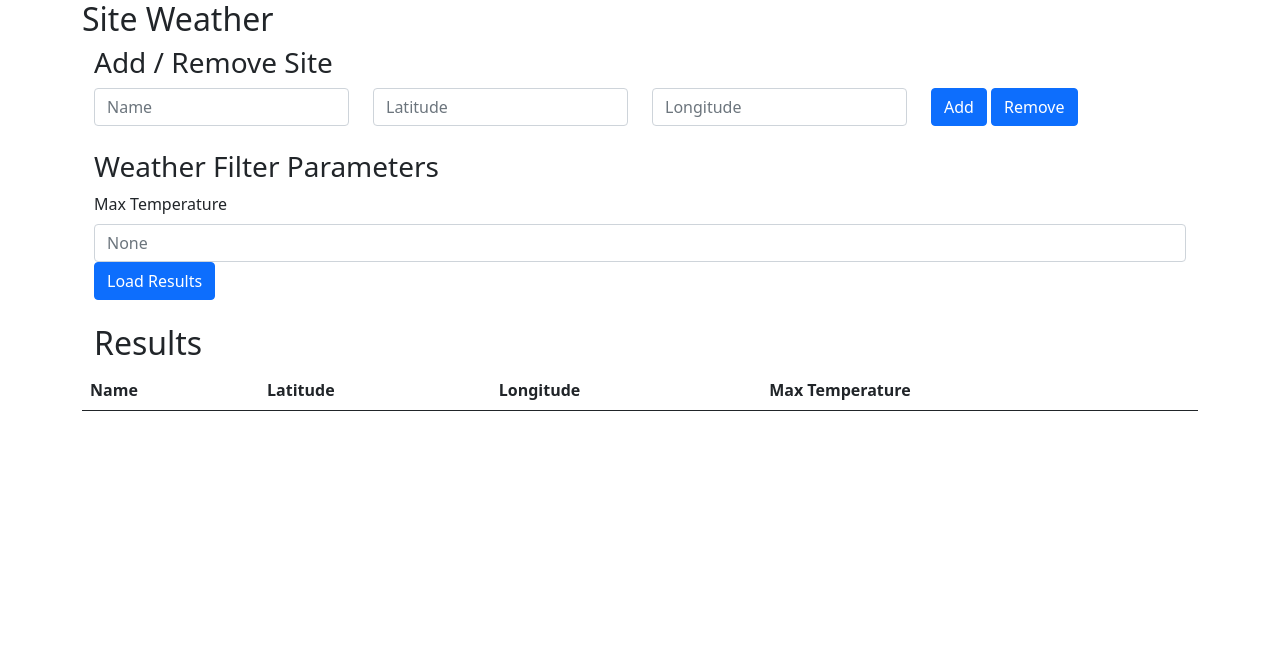
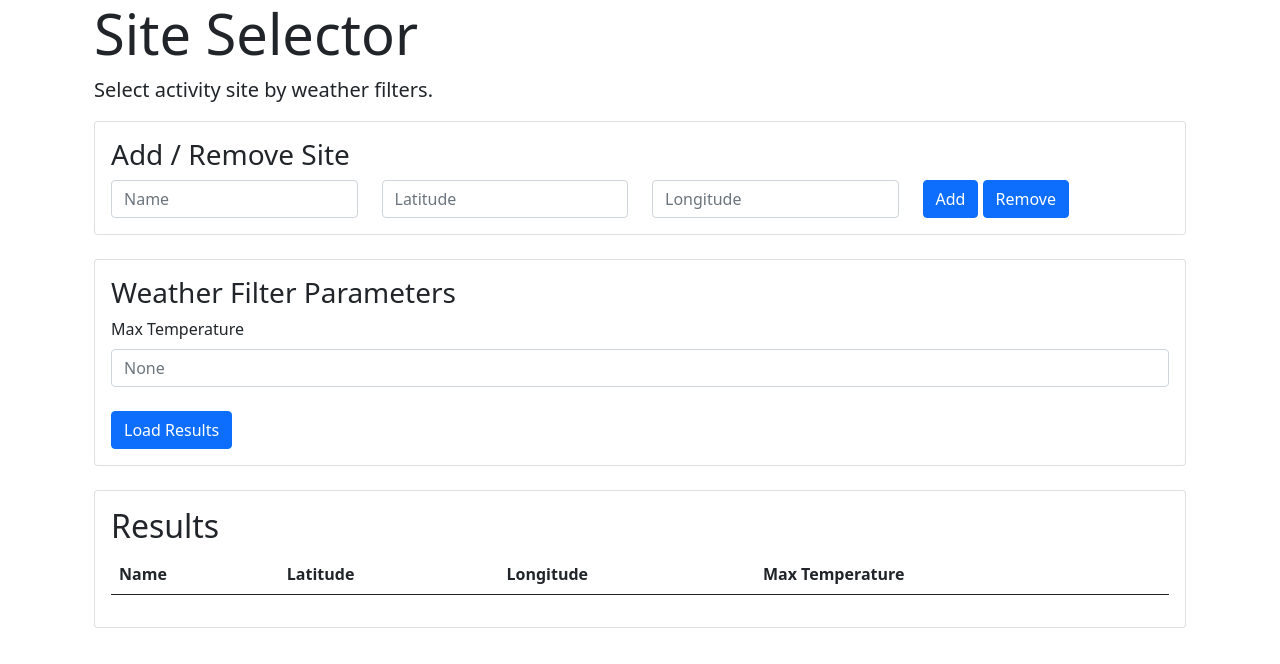
Before and after one commit to sscchan/ActivitySiteSelectorFrontEnd, a React (Create React App) app: page / in a window 1280 px wide. Shown: the top 664 px of the page. Built offline with nearby package versions, Linux system fonts and the light colour scheme.

Commit message:
Improve styling by incorporating Card components

```diff
--- a/src/App.js
+++ b/src/App.js
@@ -40,13 +40,17 @@ class App extends React.Component {
   render() {
     return (
       <Container className="App">
-        <h2>Site Weather</h2>
+        <div class="jumbotron">
+          <div class="container">
+            <h1 class="display-4">Site Selector</h1>
+            <p class="lead">Select activity site by weather filters.</p>
+          </div>
+        </div>
         <SiteManagement />
         <br />
         <WeatherFilterParameters onLoadResults={this.handleLoadResults.bind(this)} />
         <br />
-        <SiteWeatherOutputs siteResults={this.state.siteResults}/>
-
+        <SiteWeatherOutputs siteResults={this.state.siteResults} />
       </Container>
     );
   }
--- a/src/Components/SiteManagement.jsx
+++ b/src/Components/SiteManagement.jsx
@@ -76,10 +76,9 @@ class SiteManagement extends React.Component {
     render() {
       return (
         <Container>
-          <Row>
-            <h3>Add / Remove Site</h3>
-          </Row>
-
+          <div class = "card">
+            <div class = "card-body">
+            <h3 class="card-title">Add / Remove Site</h3>
               <Form>
                 <Row>
                   <Col>
@@ -106,6 +105,8 @@ class SiteManagement extends React.Component {
                   </Col>
                 </Row>
               </Form>
+            </div>
+          </div>
         </Container>
       )
     }
--- a/src/Components/SiteWeatherOutputs.jsx
+++ b/src/Components/SiteWeatherOutputs.jsx
@@ -5,11 +5,11 @@ import Row from 'react-bootstrap/Row';
 function SiteWeatherOutputs(props) {
   return (
     <Container>
-      <Row>
-        <h2>Results</h2>
-      </Row>
+      <div class="card">
+        <div class="card-body">
+          <h2 class="card-title">Results</h2>
 
-      <Row>
+          <div>
               <Table>
                 <thead>
                   <tr>
@@ -21,14 +21,16 @@ function SiteWeatherOutputs(props) {
                 </thead>
                 <tbody>
                   {
-              props.siteResults.map(function(site, index) {
+                    props.siteResults.map(function (site, index) {
                       return (<SiteWeatherOutputEntry key={index} name={site.name} latitude={site.latitude} longitude={site.longitude} maxTemperature={site.maxTemperature} />);
                     })
                   }
                 </tbody>
               </Table>
-      </Row>
-    </Container>
+          </div>
+        </div>
+      </div >
+    </Container >
   )
 }
 
--- a/src/Components/WeatherFilterParameters.jsx
+++ b/src/Components/WeatherFilterParameters.jsx
@@ -16,9 +16,10 @@ class WeatherFilterParameters extends React.Component {
   render() {
     return (
       <Container>
-        <Row>
-          <h3>Weather Filter Parameters</h3>
-        </Row>
+        <div class="card">
+          <div class="card-body">
+            <h3 class="card-title">Weather Filter Parameters</h3>
+
             <Row>
               <Col>
                 <Form.Group>
@@ -26,15 +27,18 @@ class WeatherFilterParameters extends React.Component {
                   <Form.Control
                     placeholder="None"
                     value={this.state.maxTemperatureInputValue}
-                onChange={event => this.setState({maxTemperatureInputValue: event.target.value})}/>
+                    onChange={event => this.setState({ maxTemperatureInputValue: event.target.value })} />
                 </Form.Group>
               </Col>
             </Row>
+            <br />
             <Row>
               <Col>
-            <Button onClick={() => {this.props.onLoadResults(this.state.maxTemperatureInputValue)}}>Load Results</Button>
+                <Button onClick={() => { this.props.onLoadResults(this.state.maxTemperatureInputValue) }}>Load Results</Button>
               </Col>
             </Row>
+          </div>
+        </div>
       </Container>
     )
   }
```
Lines whose indentation alone changed are shown as unchanged.
